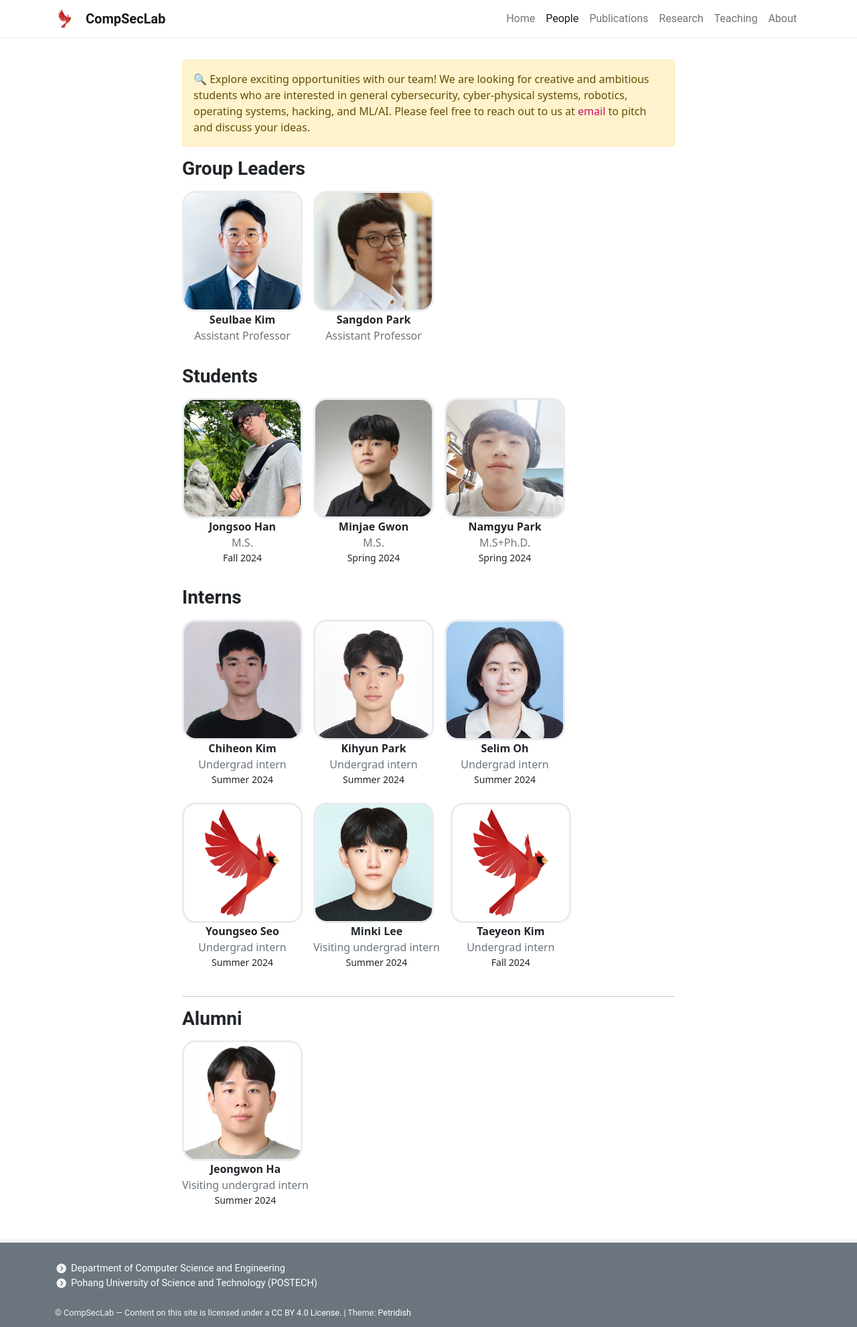
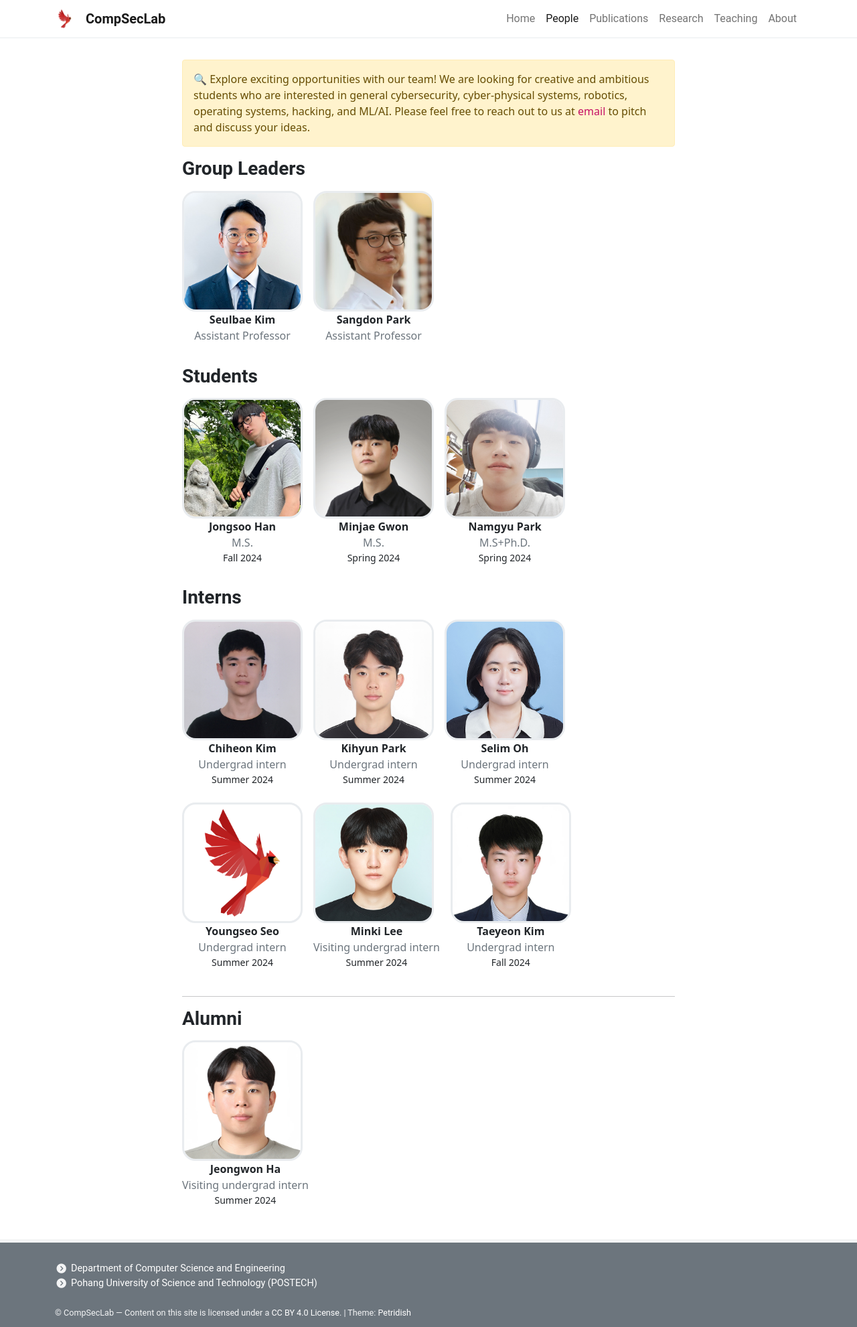
Before and after one commit to postech-compsec/postech-compsec.github.io, a Jekyll site: the page built from pages/people.md, in a window 1280 px wide. Shown: the whole page at 67% size. Built offline with Jekyll 4.4.1, drawn with Linux system fonts in a browser that asks for light colours; nearby versions of some CDN libraries.

Commit message:
add taeyeon's pic

```diff
--- a/_data/people.yml
+++ b/_data/people.yml
@@ -62,7 +62,7 @@ Interns:
 - name: Taeyeon Kim
   role: Undergrad intern
   since: Fall 2024
-  image: assets/people/default.png
+  image: assets/people/taeyeon.jpg
   site: #
 
 Alumni:
```
Also changed, not shown: assets/people/taeyeon.jpg (added).
